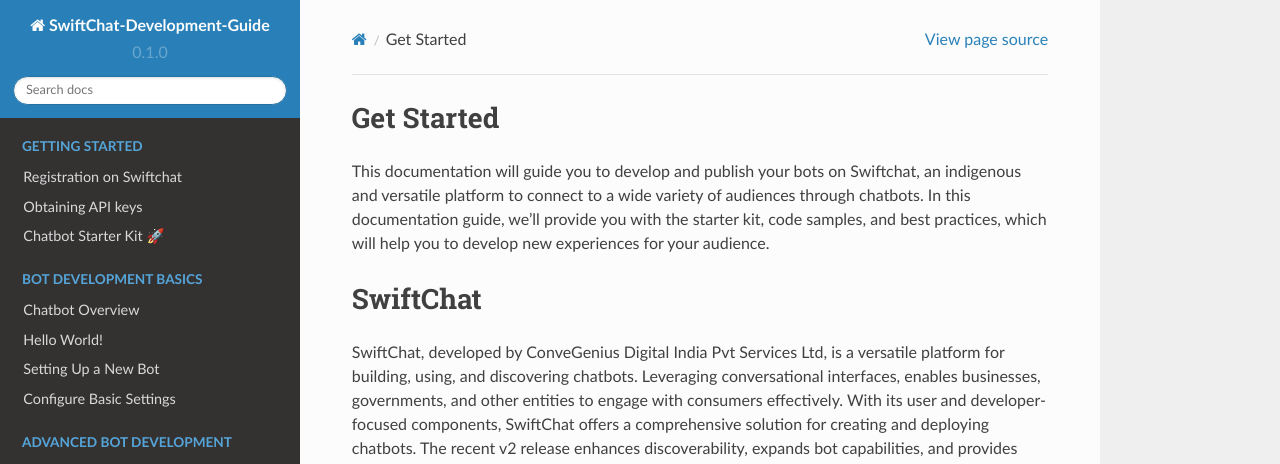
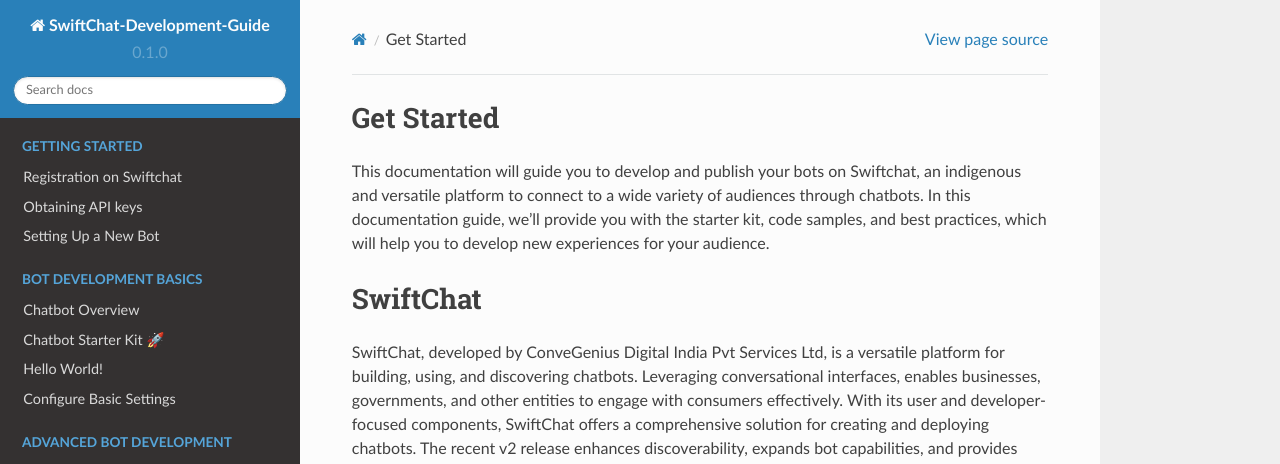
Before and after one commit to Priyanka-sharma181/Chatbot-Development-Guide, a Sphinx documentation site: the page built from docs/source/index.rst, in a window 1280 px wide. Shown: the top 464 px of the page. Built offline with Sphinx 7.4.7 and the Read the Docs theme 2.0.0, drawn with Linux system fonts in a browser that asks for light colours.

```diff
--- a/docs/source/index.rst
+++ b/docs/source/index.rst
@@ -64,15 +64,15 @@ This documentation will guide you with chatbot development basics and will teach
 
       swiftchat_registration.rst
       get_api_key.rst
-      starter_kit.rst
+      start_bot.rst
 
    .. toctree::
       :caption: Bot Development Basics
       :hidden:
 
       chatbot_overview.rst
+      starter_kit.rst
       hello_world.rst
-      start_bot.rst
       config_settings.rst
 
    .. toctree::
```
